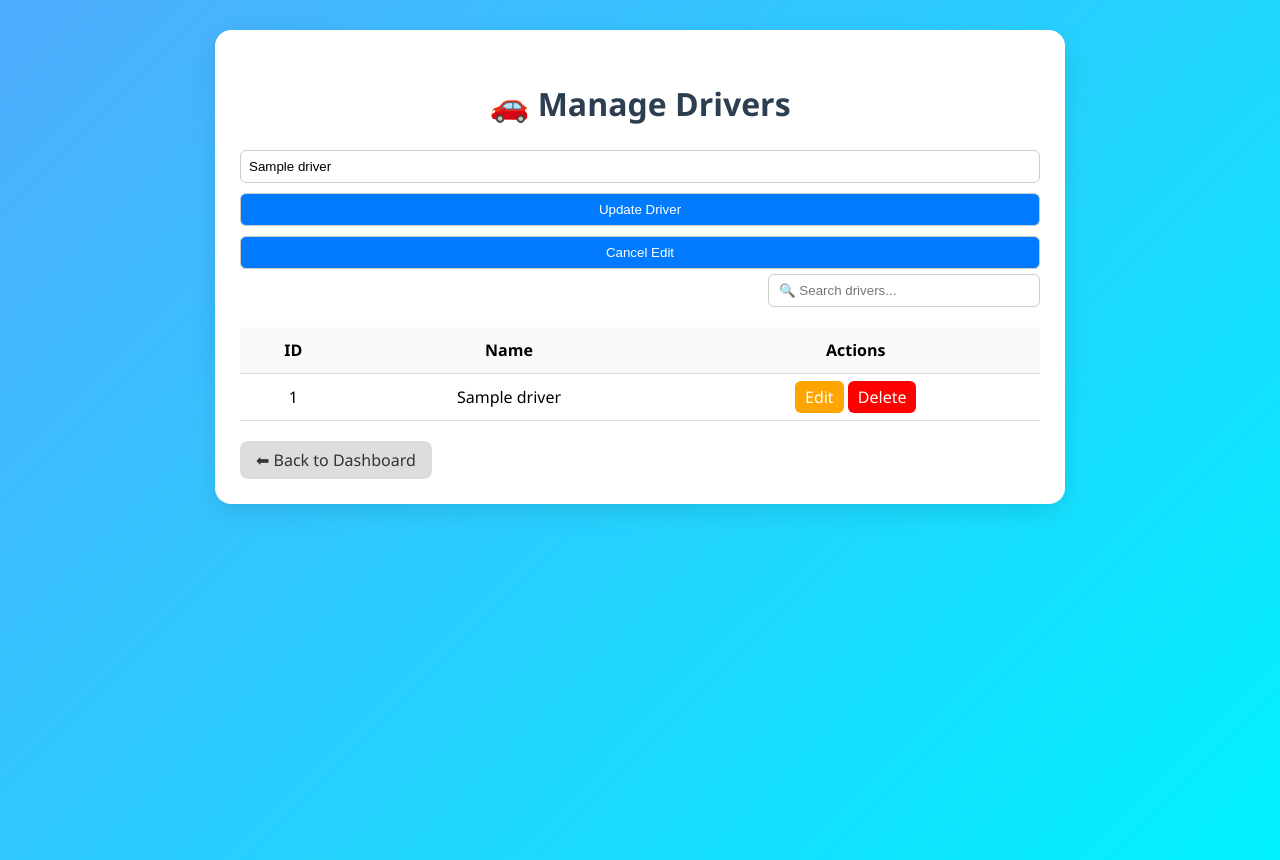
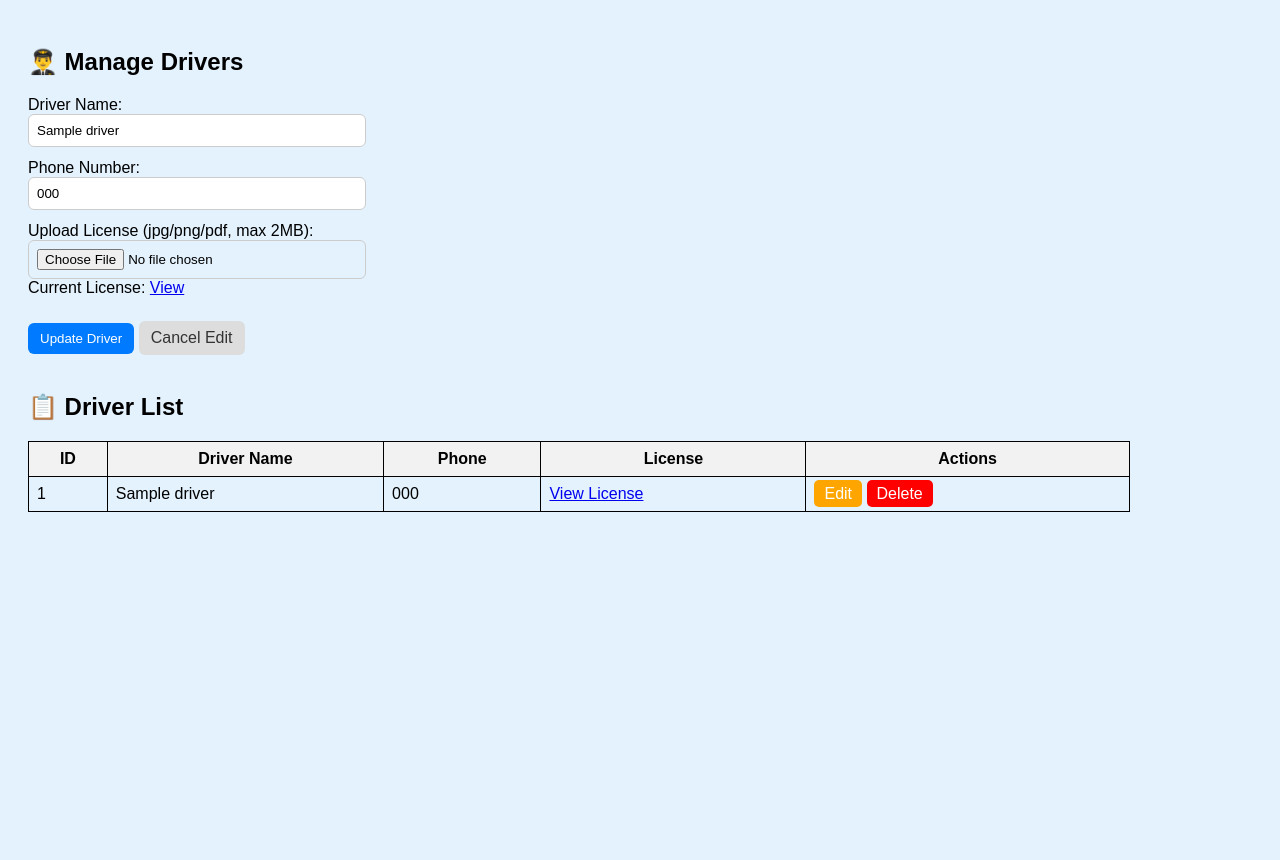
Before and after one commit to Hyper7711/Bus_Mng_System, a PHP site: page /admin/manage_drivers.php?edit_id=1 in a window 1280 px wide. After the commit the page ends 512 px from the top, so only its background shows below. Run offline with PHP 8.4, Linux system fonts and the light colour scheme; tables that the repository leaves empty or names only in its code hold one stand-in row (values such as "Sample post").

Commit message:
update_driver_features

```diff
--- a/admin/manage_drivers.php
+++ b/admin/manage_drivers.php
@@ -18,25 +18,81 @@ if (isset($_GET['delete_id'])) {
 
 // ✅ Handle Add/Edit Form Submission
 if ($_SERVER["REQUEST_METHOD"] == "POST") {
-    $driver_id = $_POST['driver_id'] ?? null;
-    $name      = trim($_POST['name']);
+    // collect POST safely
+    $driver_id = !empty($_POST['driver_id']) ? $_POST['driver_id'] : null;
+    $name      = isset($_POST['name']) ? trim($_POST['name']) : '';
+    $phone     = isset($_POST['phone']) ? trim($_POST['phone']) : '';
 
-    if ($driver_id) { // Edit
+    // If editing, fetch current license_file (so we can keep it if no new file uploaded)
+    $current_license = "";
+    if ($driver_id) {
         try {
-            $stmt = $conn->prepare("UPDATE drivers SET name=:name WHERE driver_id=:driver_id");
+            $stmt = $conn->prepare("SELECT license_file FROM drivers WHERE driver_id = :id");
+            $stmt->execute([':id' => $driver_id]);
+            $row = $stmt->fetch(PDO::FETCH_ASSOC);
+            $current_license = $row['license_file'] ?? "";
+        } catch (PDOException $e) {
+            // non-fatal, keep current_license empty
+        }
+    }
+
+    // prepare license value default to current (for update) or empty (for new)
+    $license_file_db = $current_license;
+
+    // Handle license upload if a file is provided
+    if (!empty($_FILES['license']['name'])) {
+        $upload_dir_rel = 'uploads/licenses/';              // path stored in DB (relative to project root)
+        $upload_dir_fs  = __DIR__ . '/../' . $upload_dir_rel; // filesystem path where file will be saved
+
+        if (!is_dir($upload_dir_fs)) {
+            mkdir($upload_dir_fs, 0777, true);
+        }
+
+        $original_name = basename($_FILES['license']['name']);
+        $ext = strtolower(pathinfo($original_name, PATHINFO_EXTENSION));
+        $allowed = ['jpg','jpeg','png','pdf']; // allowed file types
+        $maxSize = 2 * 1024 * 1024; // 2 MB
+
+        if (!in_array($ext, $allowed)) {
+            $error .= "❌ Invalid file type. Allowed: jpg, jpeg, png, pdf. ";
+        } elseif ($_FILES['license']['size'] > $maxSize) {
+            $error .= "❌ File too large. Max 2MB. ";
+        } else {
+            $file_name = time() . "_" . preg_replace('/[^A-Za-z0-9_.-]/', '_', $original_name);
+            $target_fs = $upload_dir_fs . $file_name;
+            $target_db = $upload_dir_rel . $file_name; // what we store in DB
+
+            if (move_uploaded_file($_FILES['license']['tmp_name'], $target_fs)) {
+                $license_file_db = $target_db;
+            } else {
+                $error .= "❌ Failed to move uploaded file. ";
+            }
+        }
+    }
+
+    // If there were upload validation errors, skip DB write.
+    if (empty($error)) {
+        // If editing
+        if ($driver_id) {
+            try {
+                $stmt = $conn->prepare("UPDATE drivers SET name=:name, phone=:phone, license_file=:license WHERE driver_id=:driver_id");
                 $stmt->execute([
                     ':name' => $name,
+                    ':phone' => $phone,
+                    ':license' => $license_file_db,
                     ':driver_id' => $driver_id
                 ]);
                 $success = "✏️ Driver updated successfully!";
             } catch (PDOException $e) {
                 $error = "❌ Error updating driver: " . $e->getMessage();
             }
-    } else { // Add
+        } else { // Add new driver
             try {
-            $stmt = $conn->prepare("INSERT INTO drivers (name) VALUES (:name)");
+                $stmt = $conn->prepare("INSERT INTO drivers (name, phone, license_file) VALUES (:name, :phone, :license)");
                 $stmt->execute([
-                ':name' => $name
+                    ':name' => $name,
+                    ':phone' => $phone,
+                    ':license' => $license_file_db
                 ]);
                 $success = "✅ Driver added successfully!";
             } catch (PDOException $e) {
@@ -44,11 +100,12 @@ if ($_SERVER["REQUEST_METHOD"] == "POST") {
             }
         }
     }
+}
 
 // ✅ Fetch drivers
 $drivers = $conn->query("SELECT * FROM drivers ORDER BY driver_id DESC")->fetchAll(PDO::FETCH_ASSOC);
 
-// If editing
+// If editing (for prefill)
 $edit_driver = null;
 if (isset($_GET['edit_id'])) {
     $edit_id = $_GET['edit_id'];
@@ -59,109 +116,98 @@ if (isset($_GET['edit_id'])) {
 ?>
 
 <!DOCTYPE html>
-<html lang="en">
+<html>
 <head>
-<meta charset="UTF-8">
-<meta name="viewport" content="width=device-width, initial-scale=1.0">
     <title>Manage Drivers</title>
     <style>
-    body {
-        margin: 0;
-        font-family: "Segoe UI", sans-serif;
-        background: linear-gradient(135deg, #4facfe, #00f2fe);
-        display: flex;
-        justify-content: center;
-        align-items: flex-start;
-        min-height: 100vh;
-        padding: 30px;
-    }
-    .card {
-        width: 100%;
-        max-width: 800px;
-        background: white;
-        padding: 25px;
-        border-radius: 16px;
-        box-shadow: 0 8px 25px rgba(0,0,0,0.1);
-    }
-    h2 { text-align: center; font-size: 2rem; margin-bottom: 20px; color: #2c3e50; }
-    .message { font-weight: 600; margin: 10px 0; text-align: center; font-size: 1rem; border-radius: 8px; padding: 10px; }
+        body { font-family: Arial, sans-serif; background: #e3f2fd; padding: 20px; }
+        table, th, td { border: 1px solid black; border-collapse: collapse; padding: 8px; }
+        table { width: 90%; margin-top: 20px; }
+        th { background-color: #f2f2f2; }
+        .action-btn { padding: 5px 10px; border-radius: 5px; text-decoration: none; color: white; }
+        .delete-btn { background-color: red; }
+        .edit-btn { background-color: orange; }
+        .message { font-weight: 600; padding: 8px; border-radius: 6px; display: inline-block; margin-bottom: 10px; }
         .success { background: #e8fdf0; color: #1e7b34; border: 1px solid #a9e5b9; }
         .error { background: #fde8e8; color: #b91c1c; border: 1px solid #f5b5b5; }
-    form input, form select, form button { padding: 8px; margin: 5px 0; border-radius: 6px; border: 1px solid #ccc; width: 100%; box-sizing: border-box; }
-    button { background: #007bff; color: white; border: none; cursor: pointer; transition: 0.3s; }
+        .form-row { margin-bottom: 12px; }
+        input[type="text"], input[type="file"] { padding: 8px; border-radius: 6px; border: 1px solid #ccc; width: 320px; }
+        button { padding: 8px 12px; border-radius: 6px; border: none; background: #007bff; color: white; cursor: pointer; }
         button:hover { background: #0056b3; }
-    .table-container { overflow-x: auto; margin-top: 20px; max-height: 60vh; }
-    table { width: 100%; border-collapse: collapse; min-width: 400px; }
-    th, td { padding: 12px; text-align: center; border-bottom: 1px solid #ddd; }
-    th { background: #f9fafb; position: sticky; top: 0; }
-    tr:hover td { background: #f1f5f9; }
-    .action-btn { padding: 5px 10px; border-radius: 6px; text-decoration: none; color: white; }
-    .edit-btn { background: orange; }
-    .delete-btn { background: red; }
-    .search-box { display: flex; justify-content: flex-end; margin-bottom: 15px; }
-    .search-box input { padding: 8px 10px; width: 250px; border-radius: 6px; border: 1px solid #ccc; outline: none; }
-    .back-btn { display: inline-block; margin-top: 20px; background: #ddd; color: #333; padding: 8px 16px; border-radius: 8px; text-decoration: none; transition: 0.3s; }
-    .back-btn:hover { background: #bbb; }
+        .back-btn { margin-top: 12px; display: inline-block; background: #ddd; color:#333; padding:8px 12px; border-radius:6px; text-decoration:none; }
     </style>
-<script>
-    function searchTable() {
-        let input = document.getElementById("searchInput").value.toLowerCase();
-        let rows = document.querySelectorAll("table tbody tr");
-        rows.forEach(row => {
-            let text = row.innerText.toLowerCase();
-            row.style.display = text.includes(input) ? "" : "none";
-        });
-    }
-</script>
 </head>
 <body>
-<div class="card">
-    <h2>🚗 Manage Drivers</h2>
+    <h2>👨‍✈️ Manage Drivers</h2>
 
-    <?php if (!empty($success)) echo "<p class='message success'>$success</p>"; ?>
-    <?php if (!empty($error)) echo "<p class='message error'>$error</p>"; ?>
+    <?php if (!empty($success)) echo "<div class='message success'>$success</div><br>"; ?>
+    <?php if (!empty($error)) echo "<div class='message error'>$error</div><br>"; ?>
 
     <!-- Add/Edit Driver Form -->
-    <form method="POST">
-        <input type="hidden" name="driver_id" value="<?= $edit_driver['driver_id'] ?? '' ?>">
-        <input type="text" name="name" placeholder="Driver Name" value="<?= $edit_driver['name'] ?? '' ?>" required>
+    <form method="POST" enctype="multipart/form-data">
+        <input type="hidden" name="driver_id" value="<?= htmlspecialchars($edit_driver['driver_id'] ?? '') ?>">
+
+        <div class="form-row">
+            <label>Driver Name:</label><br>
+            <input type="text" name="name" value="<?= htmlspecialchars($edit_driver['name'] ?? '') ?>" required>
+        </div>
+
+        <div class="form-row">
+            <label>Phone Number:</label><br>
+            <input type="text" name="phone" value="<?= htmlspecialchars($edit_driver['phone'] ?? '') ?>" required>
+        </div>
+
+        <div class="form-row">
+            <label>Upload License (jpg/png/pdf, max 2MB):</label><br>
+            <input type="file" name="license">
+            <?php if (!empty($edit_driver['license_file'])): ?>
+                <div>Current License:
+                    <!-- link adjusted so it works from admin/ page -->
+                    <a href="<?= htmlspecialchars('../' . $edit_driver['license_file']) ?>" target="_blank">View</a>
+                </div>
+            <?php endif; ?>
+        </div>
+
         <button type="submit"><?= isset($edit_driver) ? "Update Driver" : "Add Driver" ?></button>
         <?php if(isset($edit_driver)): ?>
-            <a href="manage_drivers.php"><button type="button">Cancel Edit</button></a>
+            <a class="back-btn" href="manage_drivers.php">Cancel Edit</a>
         <?php endif; ?>
     </form>
 
-    <!-- Search -->
-    <div class="search-box">
-        <input type="text" id="searchInput" placeholder="🔍 Search drivers..." onkeyup="searchTable()">
-    </div>
+    <br>
 
     <!-- Driver List -->
-    <div class="table-container">
+    <h2>📋 Driver List</h2>
+    <?php if (!empty($drivers)) { ?>
         <table>
-            <thead>
             <tr>
                 <th>ID</th>
-                    <th>Name</th>
+                <th>Driver Name</th>
+                <th>Phone</th>
+                <th>License</th>
                 <th>Actions</th>
             </tr>
-            </thead>
-            <tbody>
             <?php foreach ($drivers as $driver): ?>
             <tr>
-                        <td><?= $driver['driver_id'] ?></td>
+                <td><?= htmlspecialchars($driver['driver_id']) ?></td>
                 <td><?= htmlspecialchars($driver['name']) ?></td>
+                <td><?= htmlspecialchars($driver['phone'] ?? '') ?></td>
+                <td>
+                    <?php if (!empty($driver['license_file'])): ?>
+                        <a href="<?= htmlspecialchars('../' . $driver['license_file']) ?>" target="_blank">View License</a>
+                    <?php else: ?>
+                        No file
+                    <?php endif; ?>
+                </td>
                 <td>
                     <a class="action-btn edit-btn" href="manage_drivers.php?edit_id=<?= $driver['driver_id'] ?>">Edit</a>
                     <a class="action-btn delete-btn" href="manage_drivers.php?delete_id=<?= $driver['driver_id'] ?>" onclick="return confirm('Are you sure to delete this driver?');">Delete</a>
                 </td>
             </tr>
             <?php endforeach; ?>
-            </tbody>
         </table>
-    </div>
-
-    <a href="../admin/dashboard.php" class="back-btn">⬅ Back to Dashboard</a>
-</div>
+    <?php } else { ?>
+        <p>No drivers found.</p>
+    <?php } ?>
 </body>
 </html>
```
Also changed, not shown: uploads/licenses/1758737157_Screenshot_2025-09-24_232115.png (added), uploads/licenses/1758737173_Screenshot_2025-09-24_232115.png (added), uploads/licenses/1758737443_Screenshot_2025-09-24_232115.png (added), uploads/licenses/1758737668_Screenshot_2025-09-24_232115.png (added). Lines whose indentation alone changed are shown as unchanged.
